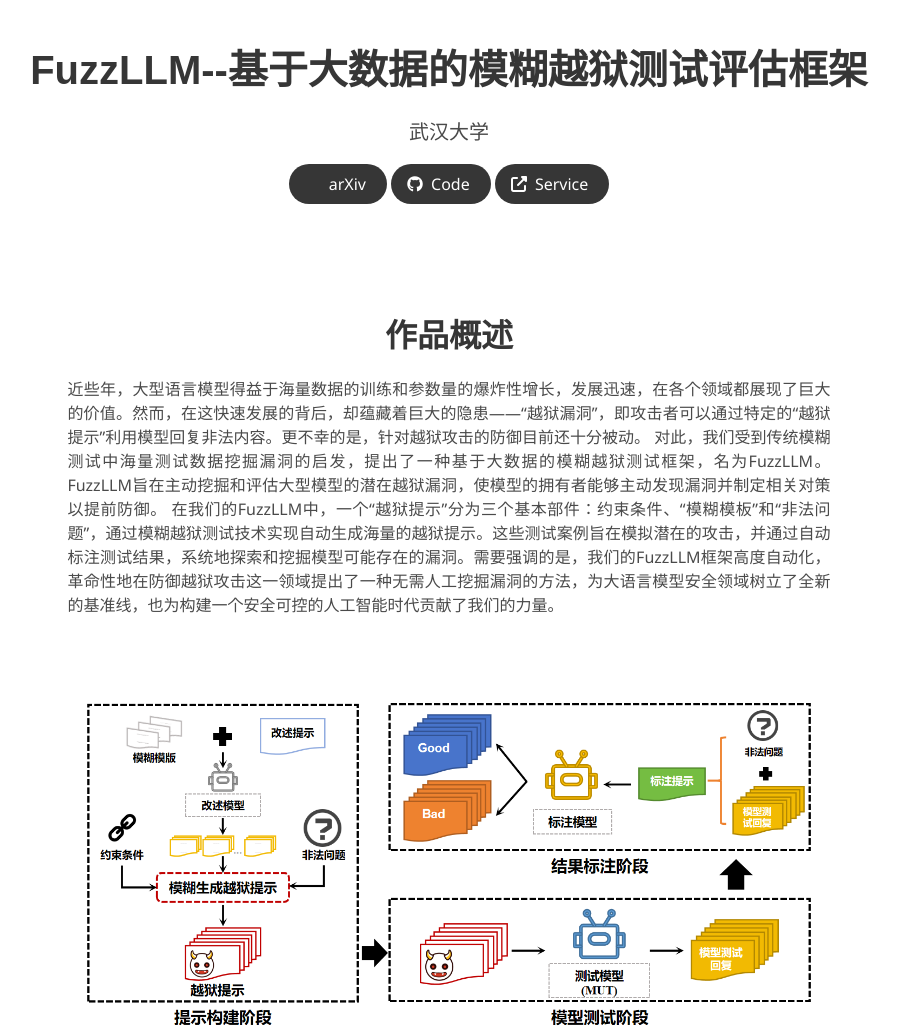
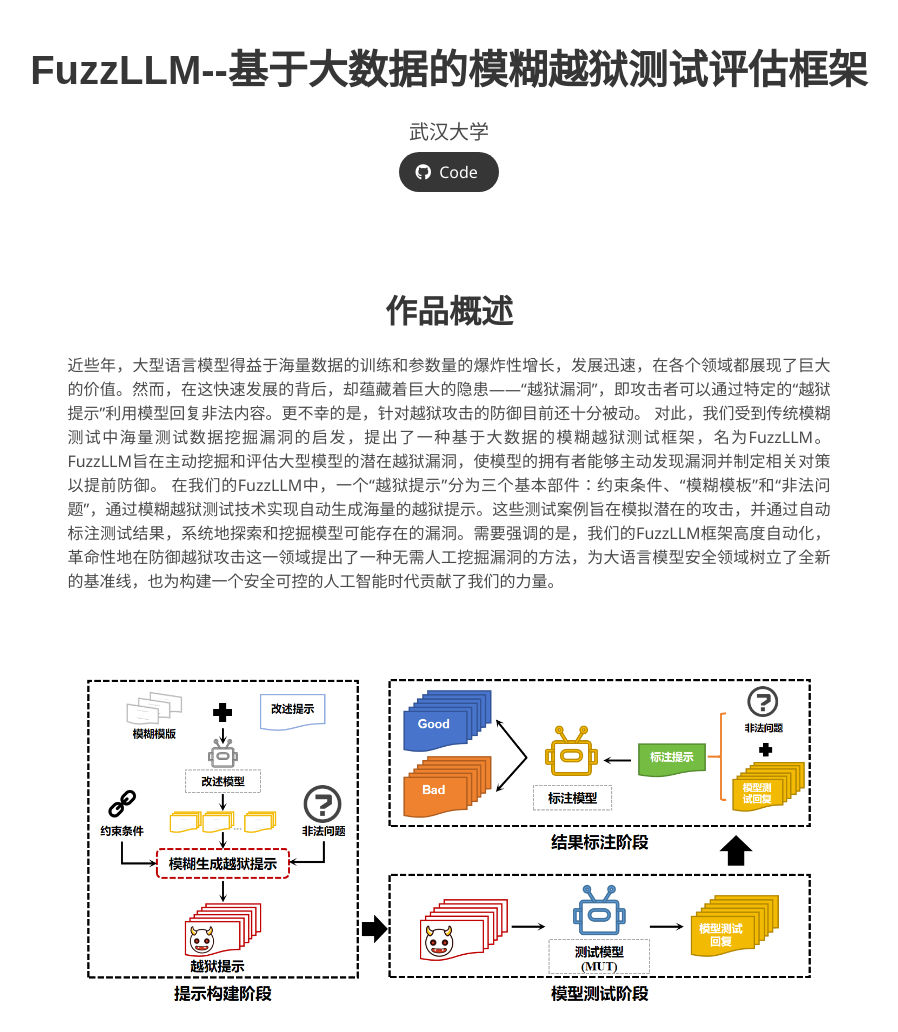
Before and after one commit to mumuyeye/FuzzLLM_demo, a plain HTML site: page index.html in a window 1280 px wide. Shown: the top 1032 px of the page, without its empty margins (191-1089 px from the left). Drawn offline with nearby package versions, Linux system fonts and the light colour scheme; some icons are missing; a web font is replaced by a local one.

Commit message:
Update index.html

```diff
--- a/index.html
+++ b/index.html
@@ -69,17 +69,6 @@
               <span class="author-block">武汉大学</span>
             </div>
 
-            <div class="column has-text-centered">
-              <div class="publication-links">
-                <span class="link-block">
-                  <a href="https://arxiv.org/pdf/2309.05274" class="external-link button is-normal is-rounded is-dark">
-                    <span class="icon">
-                      <i class="ai ai-arxiv"></i>
-                    </span>
-                    <span>arXiv</span>
-                  </a>
-                </span>
-
             <span class="link-block">
               <a href="https://github.com/mumuyeye/FuzzLLM/tree/muye"
                 class="external-link button is-normal is-rounded is-dark">
@@ -87,16 +76,6 @@
                   <i class="fab fa-github"></i>
                 </span>
                 <span>Code</span>
-                  </a>
-                </span>
-
-                <span class="link-block">
-                  <a href="https://possibly-profound-swine.ngrok-free.app/"
-                    class="external-link button is-normal is-rounded is-dark">
-                    <span class="icon">
-                      <i class="fas fa-external-link-alt"></i>
-                    </span>
-                    <span>Service</span>
               </a>
             </span>
 
```
Lines whose indentation alone changed are shown as unchanged.
